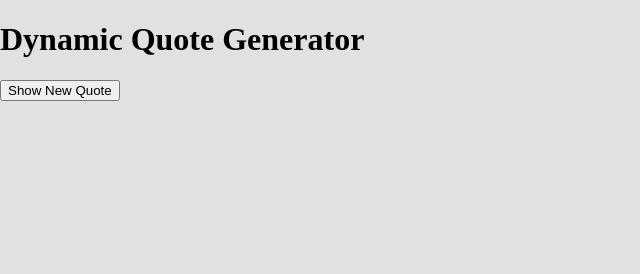
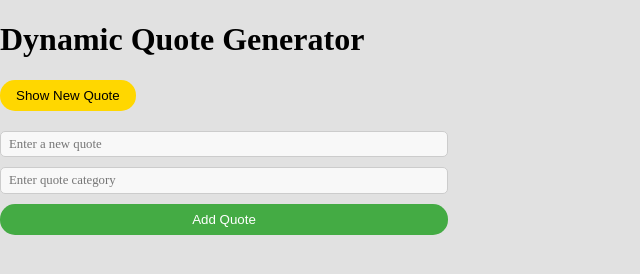
Before and after one commit to alx-software-engineer/alx_fe_javascript, a plain HTML site: page index.html in a window 1280 px wide. Shown: the whole page, without its empty margins (0-640 px from the left). Drawn offline with Linux system fonts and the light colour scheme.

Commit message:
Create quotes array, and new quote input

```diff
--- a/index.html
+++ b/index.html
@@ -10,6 +10,12 @@
 <body>
     <h1>Dynamic Quote Generator</h1>
     <div id="quoteDisplay"></div>
-    <button id="newQuote">Show New Quote</button>
+    <button id="newQuote" class="btn show-quoteBtn">Show New Quote</button>
+
+    <div class="new-quote">
+        <input type="text" id="newQuoteText" placeholder="Enter a new quote" />
+        <input type="text" id="newQuoteText" placeholder="Enter quote category" />
+        <button onclick="addQuote()" class="btn add-qouteBtn">Add Quote</button>
+    </div>
 </body>
 </html>
--- a/script.js
+++ b/script.js
@@ -0,0 +1,29 @@
+const quoteDisplay = document.querySelector("#quoteDisplay");
+const newQuoteBtn = document.querySelector("#newQuote");
+
+
+const quotes = [
+    {
+        text: "What a man can do a woman can do better",
+        category: "Local"
+    },
+
+    {
+        text: "Nothing good comes easy",
+        category: "Global"
+    },
+
+    {
+        text: "A journey of a thousand miles, begins with a single step",
+        category: "Global"
+    },
+
+    {
+        text: "Fear woman wey like you, only if you have owo!!",
+        category: "Local"
+    }
+]
+
+function addQuote() {
+
+}
--- a/styles.css
+++ b/styles.css
@@ -7,3 +7,46 @@ body {
     padding: 0;
     background-color: #e1e1e1;
 }
+
+input {
+    border: 1px solid #ccc;
+    border-radius: 5px;
+    background-color: #f8f8f8;
+    padding: 0.3rem 0.5rem;
+    font-family: inherit;
+    font-size: 0.8rem;
+    color: #333;
+    outline: none;
+}
+
+input:focus {
+    border-color: dodgerblue;
+}
+
+.new-quote {
+    width: 35%;
+    margin: 20px 0;
+    display: flex;
+    flex-direction: column;
+    gap: 10px;
+}
+
+.btn {
+    border: 0;
+    padding: 0.5rem 1rem;
+    border-radius: 15px;
+    color: white;
+}
+
+.btn:hover {
+    opacity: 0.8;
+}
+
+.add-qouteBtn {
+    background-color: #44ab44;
+}
+
+.show-quoteBtn {
+    background-color: gold;
+    color: black;
+}
```
